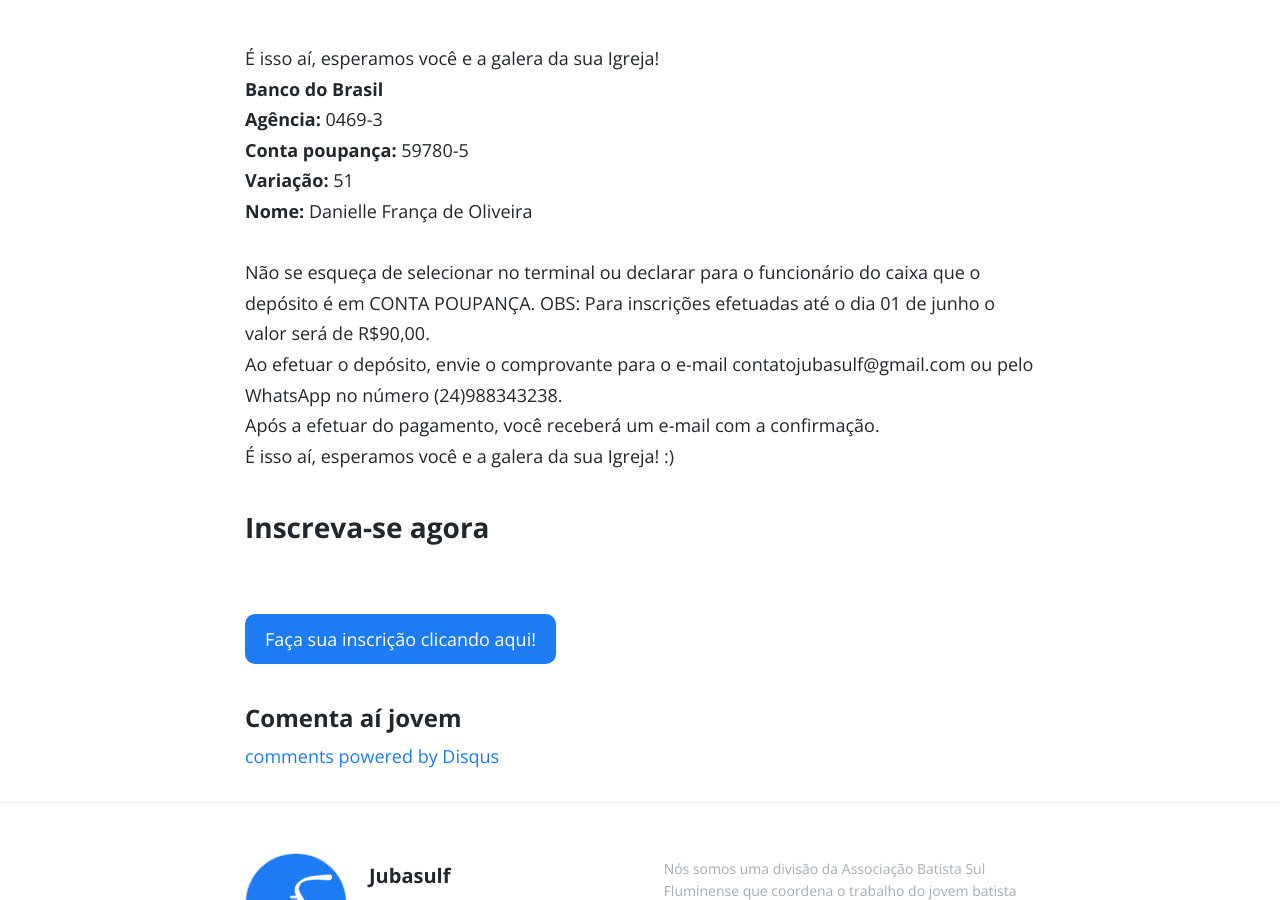
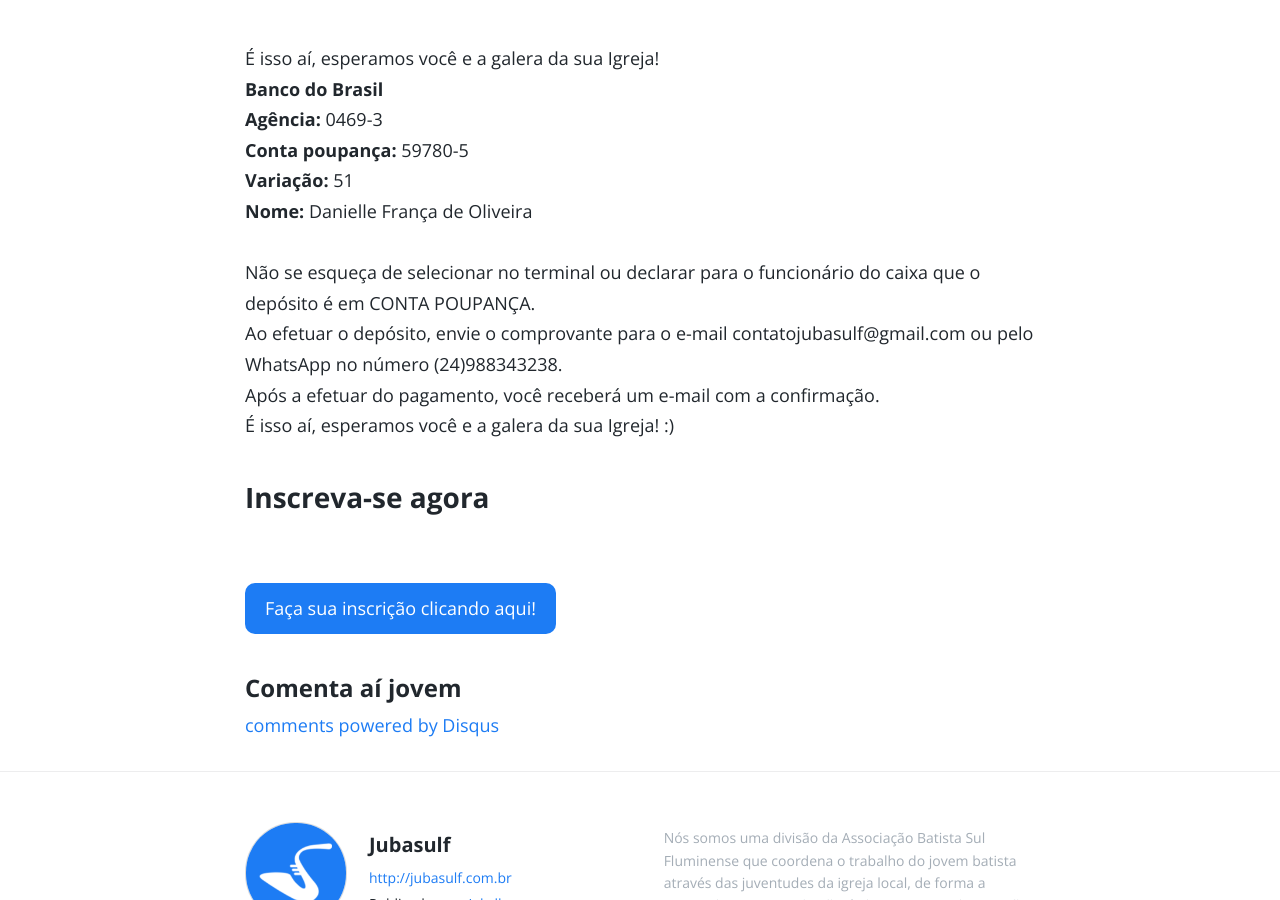
Before and after one commit to jorgeants/jubasulf, a Jekyll site: the page built from _posts/2017-04-03-transformados8.md, in a window 1280 px wide and 900 px high, scrolled down 1516 px. Built offline with Jekyll 4.4.1, drawn with Linux system fonts in a browser that asks for light colours; comment, search, counter and statistics services are not loaded.

Commit message:
Update 2017-04-03-transformados8.md

```diff
--- a/_posts/2017-04-03-transformados8.md
+++ b/_posts/2017-04-03-transformados8.md
@@ -39,7 +39,6 @@ Disponibilizamos a facilidade do pagamento com <b>cartão de crédito</b> via Pa
 <br>
 <br>
 Não se esqueça de selecionar no terminal ou declarar para o funcionário do caixa que o depósito é em CONTA POUPANÇA.
-OBS: Para inscrições efetuadas até o dia 01 de junho o valor será de R$90,00.
 <br>
 Ao efetuar o depósito, envie o comprovante para o e-mail contatojubasulf@gmail.com ou pelo WhatsApp no número (24)988343238.
 <br>
```
